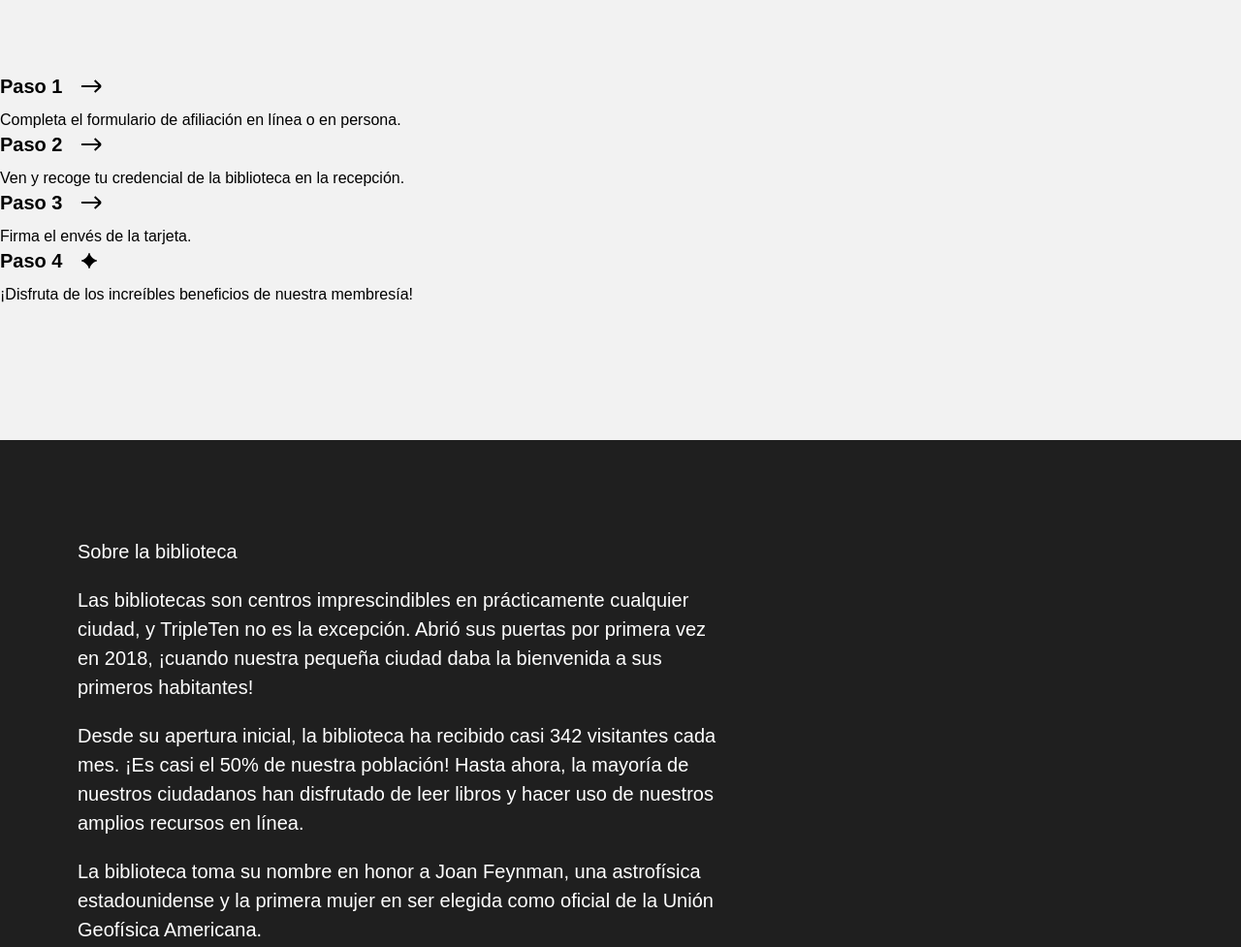
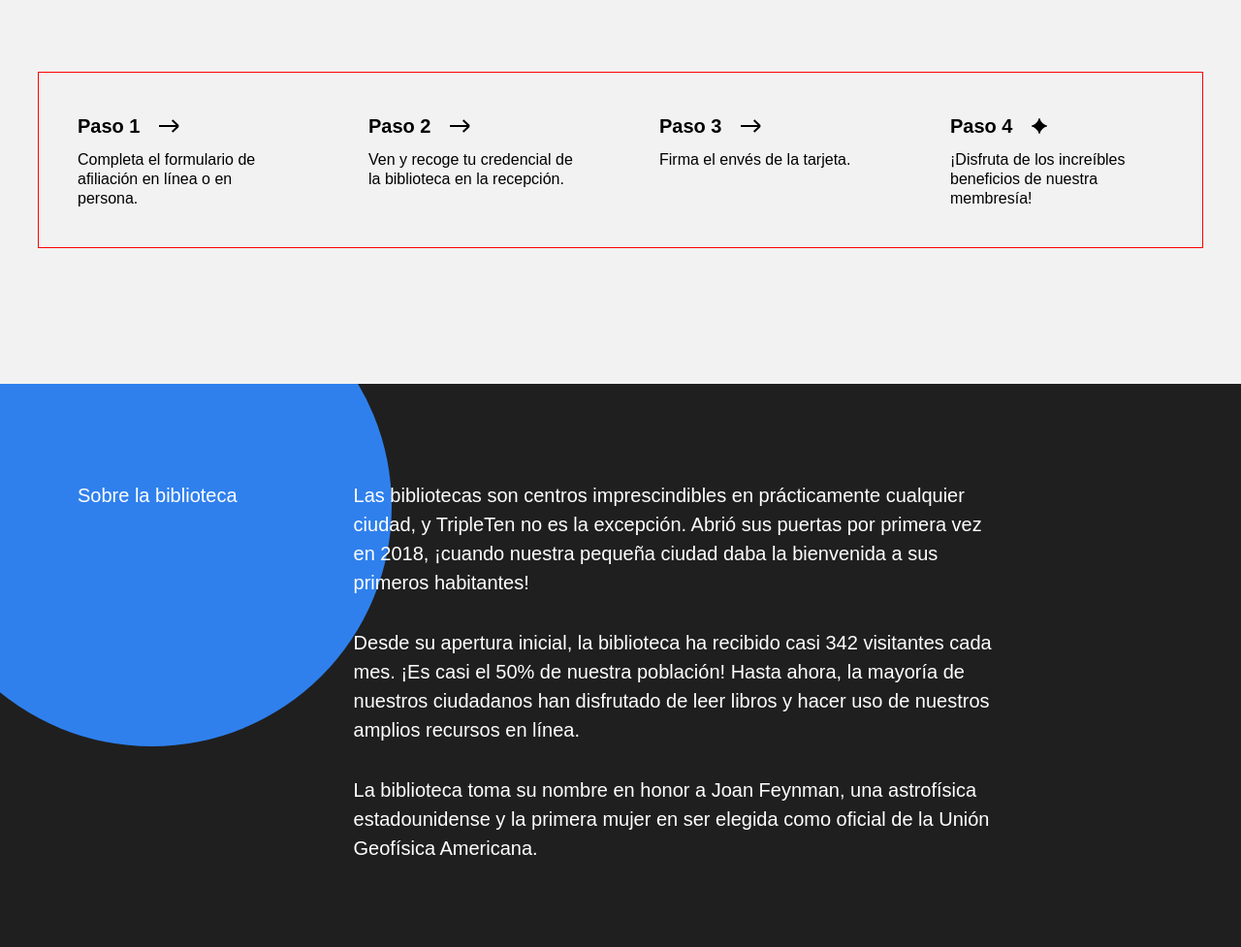
Before and after one commit to Luisliborio078/web_project_library, a plain HTML site: page index.html in a window 1280 px wide. Shown: the part 3220-4197 px from the top of the page at 97% size. Drawn offline with Linux system fonts and the light colour scheme; files whose address does not match are found by name.

Commit message:
added final sections

```diff
--- a/styles/style.css
+++ b/styles/style.css
@@ -316,6 +316,11 @@
 .membership {
   padding: 100px 0 140px;
   background-color: #f2f2f2;
+  display: flex;
+  justify-content: center;
+  flex-direction: column;
+  align-items: center;
+
 }
 
 .membership__title {
@@ -332,10 +337,19 @@
   padding: 0;
   margin: 100px 0 0;
   /* Agrega estilos */
+  display: flex;
+  justify-content: center;
+  row-gap: 40px;
+  align-items: start;
+  border: 1px red solid;
+
 }
 
 .step {
   /* Agrega estilos */
+  margin: 40px;
+  width: 220px;
+
 }
 
 .step__title {
@@ -361,6 +375,8 @@
   color: #fff;
   overflow: hidden;
   position: relative;
+  display: flex;
+  gap: 120px;
   box-sizing: border-box;
 }
 
@@ -377,6 +393,7 @@
   line-height: 30px;
   font-weight: 400;
   max-width: 660px;
+  z-index: 1;
 }
 
 .about__circle {
@@ -384,7 +401,16 @@
   width: 495px;
   height: 495px;
   border-radius: 50%;
+  position: absolute;
+  top: -121px;
+  left: -91px;
 }
+
+.about__paragraph {
+  margin-top: 0;
+  margin-bottom: 32px;
+}
+
 
 .footer {
   box-sizing: border-box;
```
